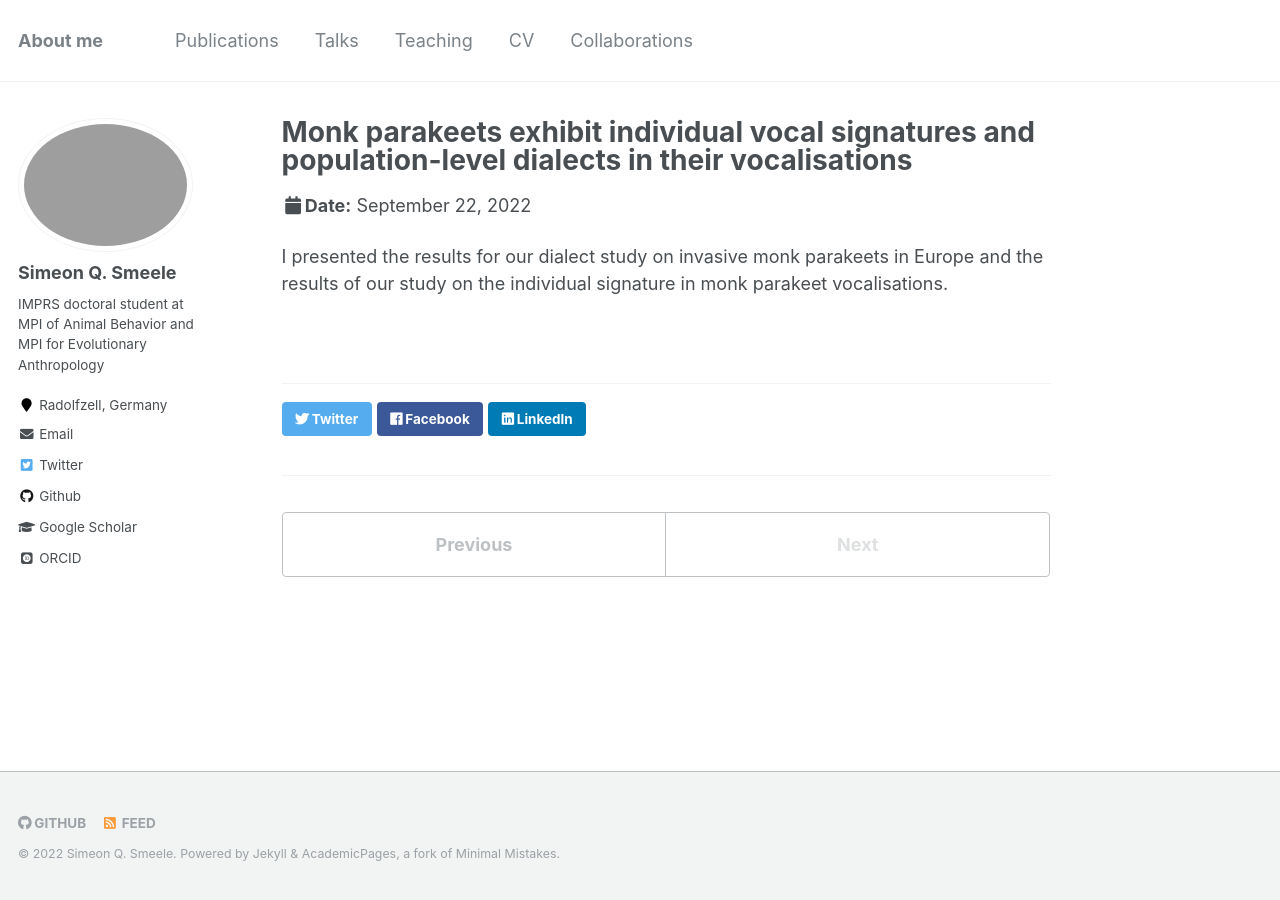
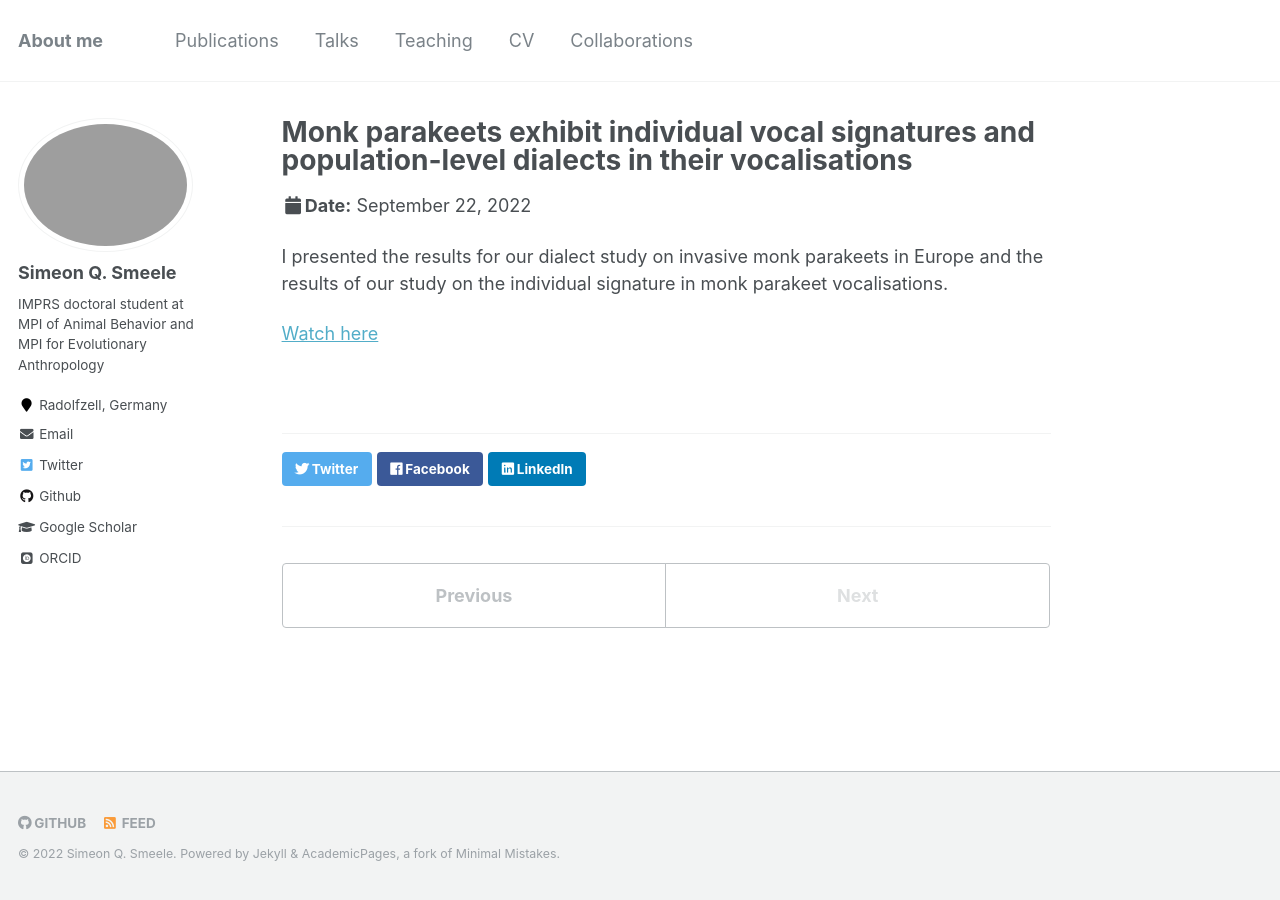
Before and after one commit to simeonqs/simeonqs.github.io, a Jekyll site: the page built from _talks/2022_09_22_CES.md, in a window 1280 px wide. Built offline with Jekyll 4.4.1, drawn with Linux system fonts in a browser that asks for light colours; some web fonts are replaced.

Commit message:
Adding link.

```diff
--- a/_talks/2022_09_22_CES.md
+++ b/_talks/2022_09_22_CES.md
@@ -9,3 +9,5 @@ location: "Aarhus University"
 ---
 
 I presented the results for our dialect study on invasive monk parakeets in Europe and the results of our study on the individual signature in monk parakeet vocalisations.
+
+[Watch here](https://youtu.be/Aw_12WY8jBE)
```
